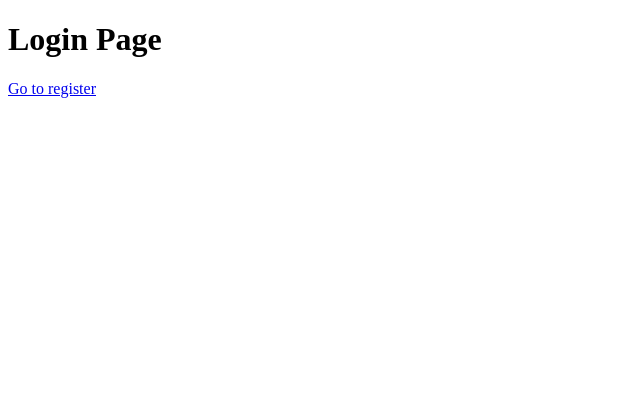
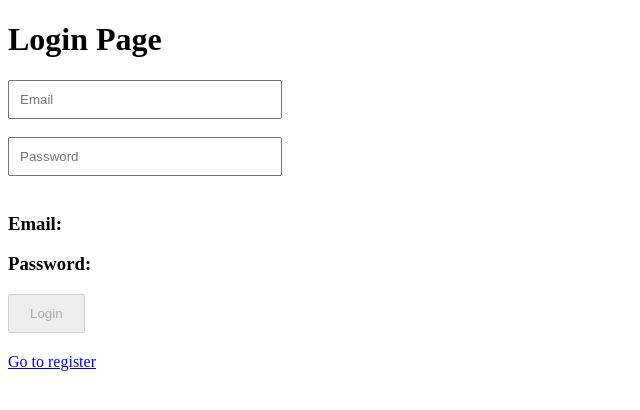
Before and after one commit to yassinesekkah/angular-mini-blog, an Angular app: page /login in a window 1280 px wide. Shown: the top 410 px of the page, without its empty margins (0-640 px from the left). Built offline with nearby package versions, Linux system fonts and the light colour scheme.

Commit message:
Create login form with validation and routing

```diff
--- a/src/app/features/auth/login/login.css
+++ b/src/app/features/auth/login/login.css
@@ -0,0 +1,8 @@
+input{
+    width: 250px;
+    padding: 10px;
+}
+
+button{
+    padding: 10px 20px;
+}
--- a/src/app/features/auth/login/login.html
+++ b/src/app/features/auth/login/login.html
@@ -1,2 +1,14 @@
 <h1>Login Page</h1>
+
+<input type="email" placeholder="Email" [(ngModel)]="email" />
+<br /><br />
+<input type="password" placeholder="Password" [(ngModel)]="password" />
+<br /><br />
+
+<h3>Email: {{ email }}</h3>
+<h3>Password: {{ password }}</h3>
+
+<button (click)="login()" [disabled]="!email || !password">Login</button>
+<h2>{{ message }}</h2>
+
 <a routerLink="/register">Go to register</a>
--- a/src/app/features/auth/login/login.ts
+++ b/src/app/features/auth/login/login.ts
@@ -1,10 +1,40 @@
 import { Component } from '@angular/core';
 import { RouterLink } from "@angular/router";
+import { FormsModule } from '@angular/forms';
 
 @Component({
   selector: 'app-login',
-  imports: [RouterLink],
+  imports: [RouterLink, FormsModule],
   templateUrl: './login.html',
   styleUrl: './login.css',
 })
-export class Login {}
+export class Login {
+
+  //for form
+  email = '';
+  password = '';
+  message = '';
+
+  login(){
+    if(!this.email || !this.password){
+
+      this.message = "All fields are required";
+      return;
+    }
+
+    if(!this.email.includes("@")){
+      this.message = "Enter a valid email";
+      return
+    }
+
+    if(this.password.length < 7){
+
+      this.message = "Password too short";
+      return;
+    }
+
+    console.log(this.email);
+    console.log(this.password);
+    this.message = 'Login success';
+  }
+}
--- a/src/app/features/posts/post-list/post-list.html
+++ b/src/app/features/posts/post-list/post-list.html
@@ -17,6 +17,10 @@
     <h2>Please Login</h2>
 }
 
-@for (post of posts; track post){
-    <h3> {{ post }} </h3>
+@if(showPosts){
+    @for(post of posts; track post){
+        <h2>{{ post }}</h2>
+    }
+}@else {
+    <h2>No Posts Available</h2>
 }
--- a/src/app/features/posts/post-list/post-list.ts
+++ b/src/app/features/posts/post-list/post-list.ts
@@ -1,5 +1,6 @@
 import { Component } from '@angular/core';
 import { RouterLink } from "@angular/router";
+
 
 @Component({
   selector: 'app-post-list',
@@ -24,9 +25,13 @@ export class PostList {
 
   isLoggedIn = true;
 
+  showPosts = false;
+
   posts = [
     'Angular',
     'Spring Boot',
     'Jwt Security'
   ];
+
+
 }
```
